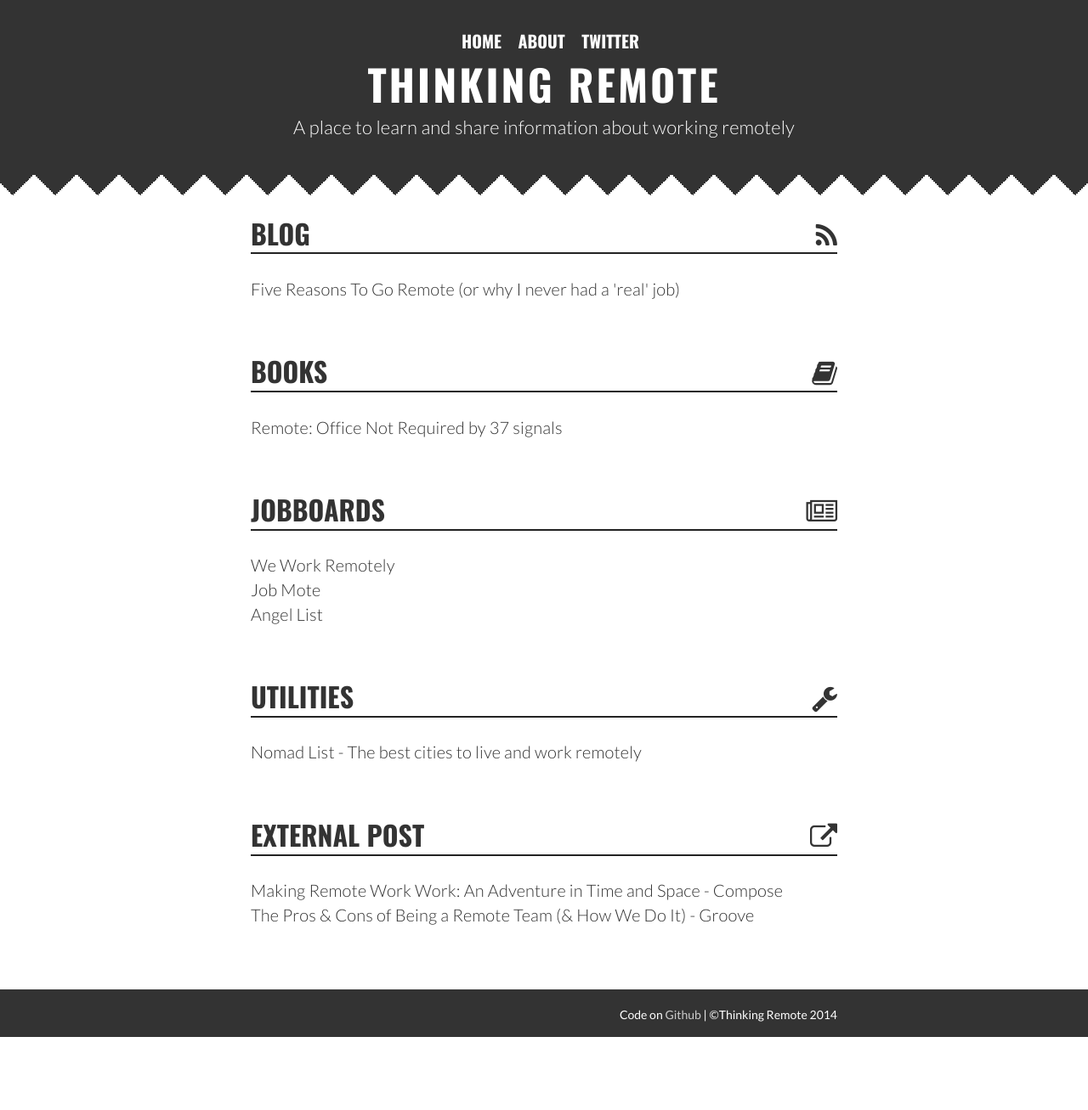
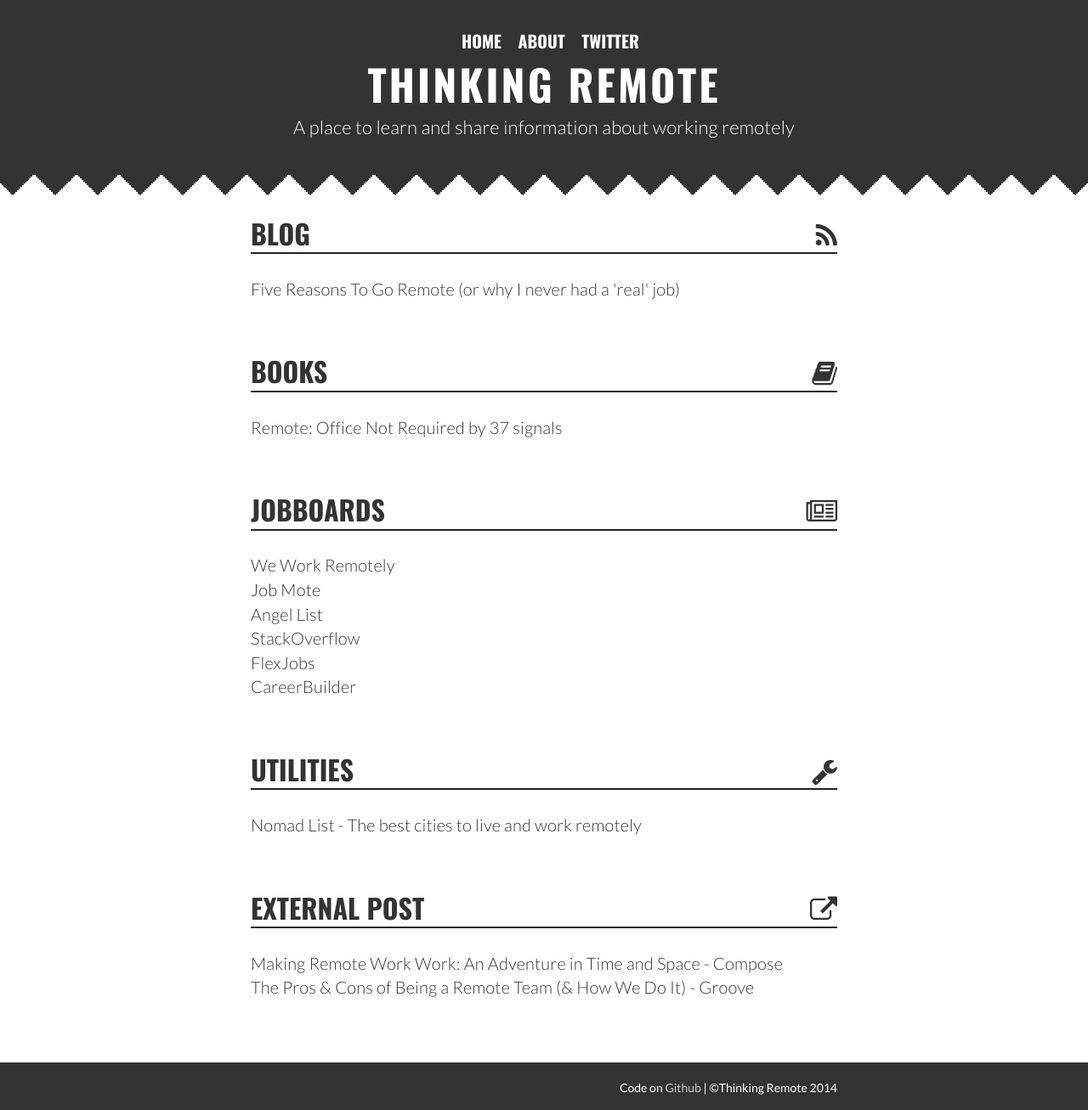
Before and after one commit to thinkingremote/thinkingremote.com, a Jekyll site: the page built from index.html, in a window 1280 px wide. Shown: the whole page at 85% size. Built offline with Jekyll 4.4.1, drawn with Linux system fonts in a browser that asks for light colours; nearby versions of some CDN libraries; comment, search, counter and statistics services are not loaded; before the commit the page ends 1221 px from its top, so only the background shows below that.

Commit message:
Add resources to home

```diff
--- a/index.html
+++ b/index.html
@@ -17,23 +17,27 @@
     </ul>
     <h2 style="border-bottom: 2px solid #222;">Books<i style="font-size: 28px; margin-top: 2px; float: right;" class="fa fa-book"></i></h2>
     <ul class="list">
-      <li><a href="http://37signals.com/remote/">Remote: Office Not Required by 37 signals</a></li>
+      <li><a href="http://37signals.com/remote/" target="_blank">Remote: Office Not Required by 37 signals</a></li>
     </ul>
 
     <h2 style="border-bottom: 2px solid #222;">Jobboards<i style="font-size: 28px; margin-top: 2px; float: right;" class="fa fa-newspaper-o"></i></h2>
     <ul class="list">
-      <li><a href="http://weworkremotely.com">We Work Remotely</a></li>
-      <li><a href="https://angel.co/jobs">Job Mote</a></li>
-      <li><a href="http://jobmote.com/">Angel List</a></li>
+      <li><a href="http://weworkremotely.com" target="_blank">We Work Remotely</a></li>
+      <li><a href="https://angel.co/jobs" target="_blank">Job Mote</a></li>
+      <li><a href="http://jobmote.com/" target="_blank">Angel List</a></li>
+      <li><a href="http://careers.stackoverflow.com/jobs/remote" target="_blank">StackOverflow</a></li>
+			<li><a href="http://www.flexjobs.com/blog/tag/remote-work/" target="_blank">FlexJobs</a></li>
+			<li><a href="http://www.careerbuilder.com/jobs/keyword/remote" target="_blank">CareerBuilder</a></li>
+
     </ul>
      <h2 style="border-bottom: 2px solid #222;">Utilities<i style="font-size: 28px; margin-top: 2px; float: right;" class="fa fa-wrench"></i></h2>
         <ul class="list">
-          <li><a href="https://nomadlist.io/">Nomad List - The best cities to live and work remotely</a></li>
+          <li><a href="https://nomadlist.io/" target="_blank">Nomad List - The best cities to live and work remotely</a></li>
         </ul>
      <h2 style="border-bottom: 2px solid #222;">External Post<i style="font-size: 28px; margin-top: 2px; float: right;" class="fa fa-external-link"></i></h2>
         <ul class="list">
-          <li><a href="https://blog.compose.io/making-remote-work-work-an-adventure-in-time-and-space/">Making Remote Work Work: An Adventure in Time and Space - Compose</a></li>
-          <li><a href="https://www.groovehq.com/blog/being-a-remote-team">The Pros & Cons of Being a
+          <li><a href="https://blog.compose.io/making-remote-work-work-an-adventure-in-time-and-space/" target="_blank">Making Remote Work Work: An Adventure in Time and Space - Compose</a></li>
+          <li><a href="https://www.groovehq.com/blog/being-a-remote-team" target="_blank">The Pros & Cons of Being a
 Remote Team (& How We Do It) - Groove</a></li>
         </ul>
       </div>
```
